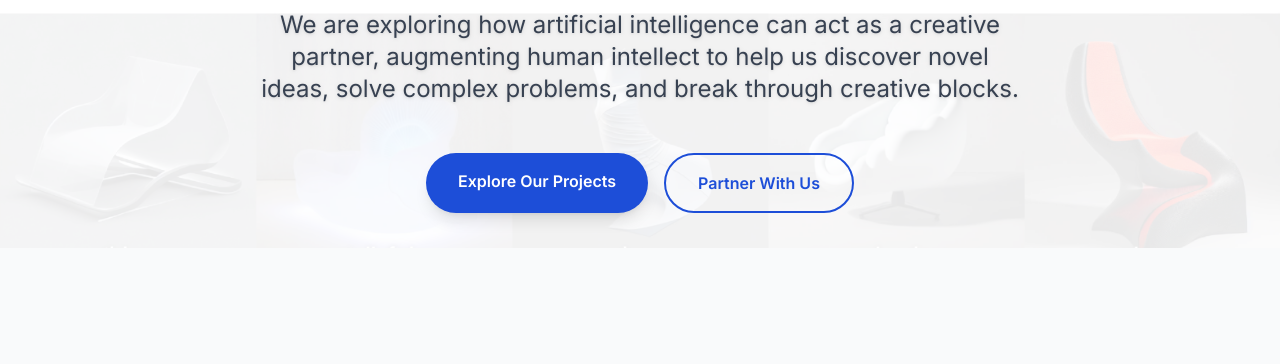
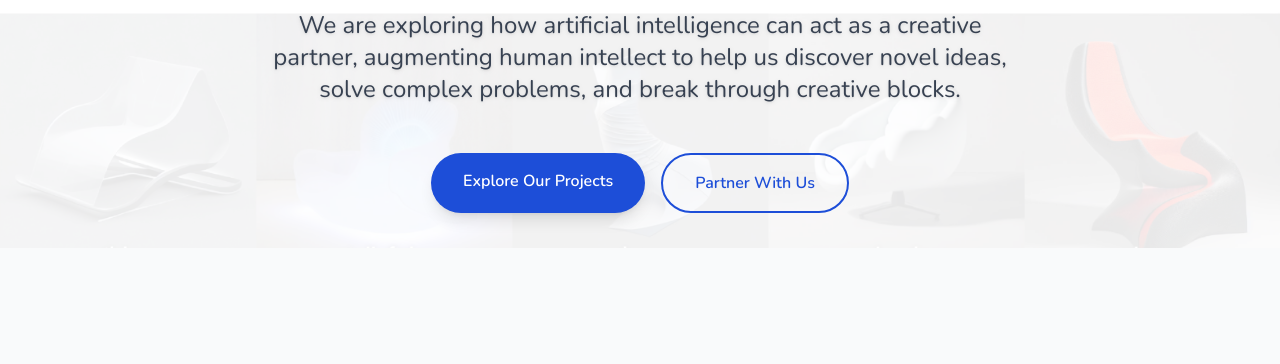
Before and after one commit to supercharging-innovation/supercharging-innovation.github.io, a plain HTML site: page index.html in a window 1280 px wide. Shown: the part 202-566 px from the top of the page. Drawn offline with nearby package versions, Linux system fonts and the light colour scheme.

Commit message:
Update font styles in index.html by adding Nunito font family and adjusting the body font stack for improved typography.

```diff
--- a/index.html
+++ b/index.html
@@ -7,11 +7,11 @@
     <script src="https://cdn.tailwindcss.com"></script>
     <link rel="preconnect" href="https://fonts.googleapis.com">
     <link rel="preconnect" href="https://fonts.gstatic.com" crossorigin>
-    <link href="https://fonts.googleapis.com/css2?family=Inter:wght@300;400;500;600;700;800&display=swap" rel="stylesheet">
+    <link href="https://fonts.googleapis.com/css2?family=Inter:wght@300;400;500;600;700;800&family=Nunito:wght@300;400;600;700;800&display=swap" rel="stylesheet">
     <link rel="stylesheet" href="https://cdnjs.cloudflare.com/ajax/libs/font-awesome/6.4.2/css/all.min.css">
     <style>
         body {
-            font-family: 'Avenir', 'Inter', 'Segoe UI', 'Helvetica Neue', Arial, sans-serif;
+            font-family: 'Avenir', 'Nunito', 'Inter', 'Segoe UI', 'Helvetica Neue', Arial, sans-serif;
             scroll-behavior: smooth;
         }
         h1, h2, h3, h4 {
```
